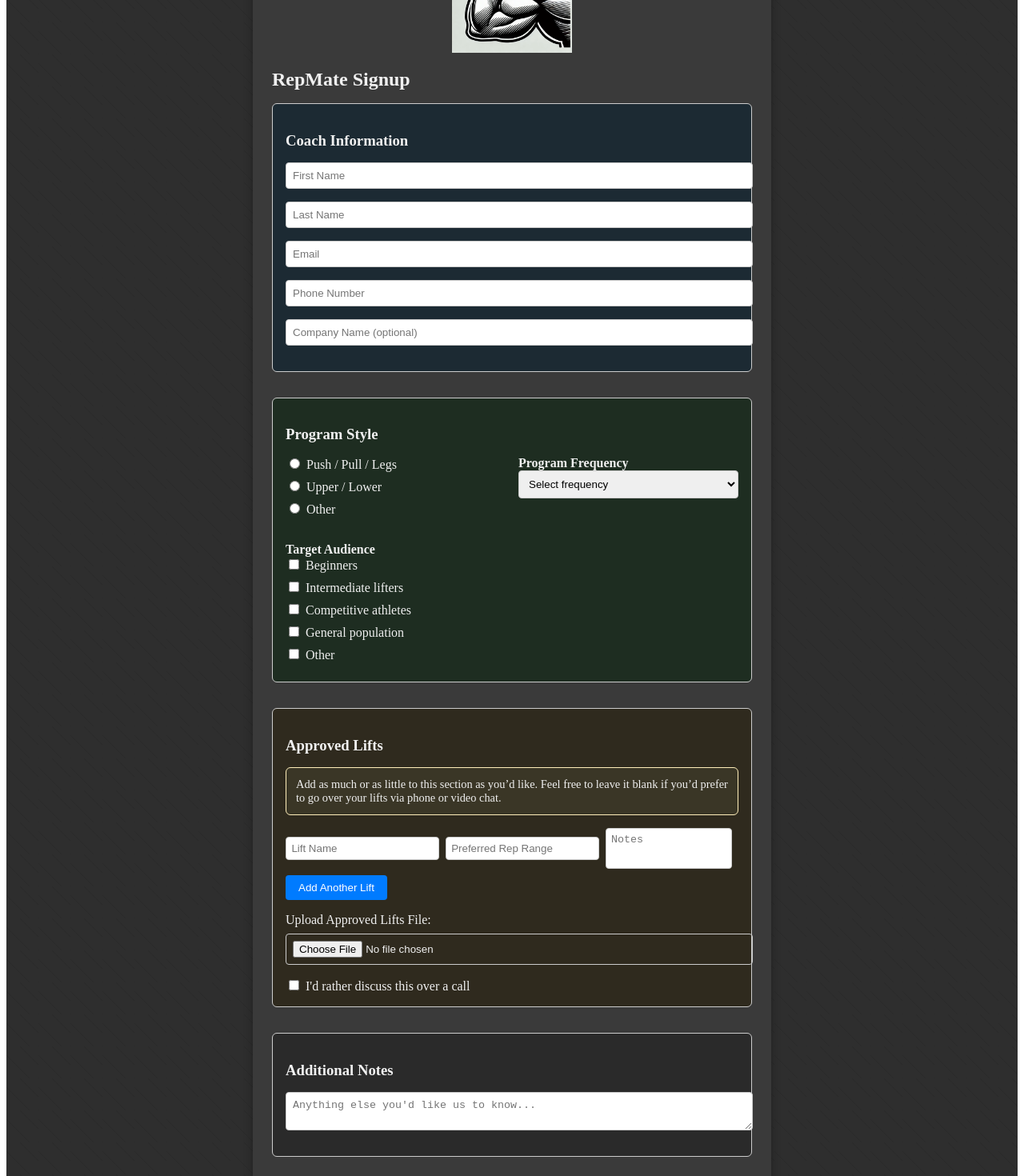
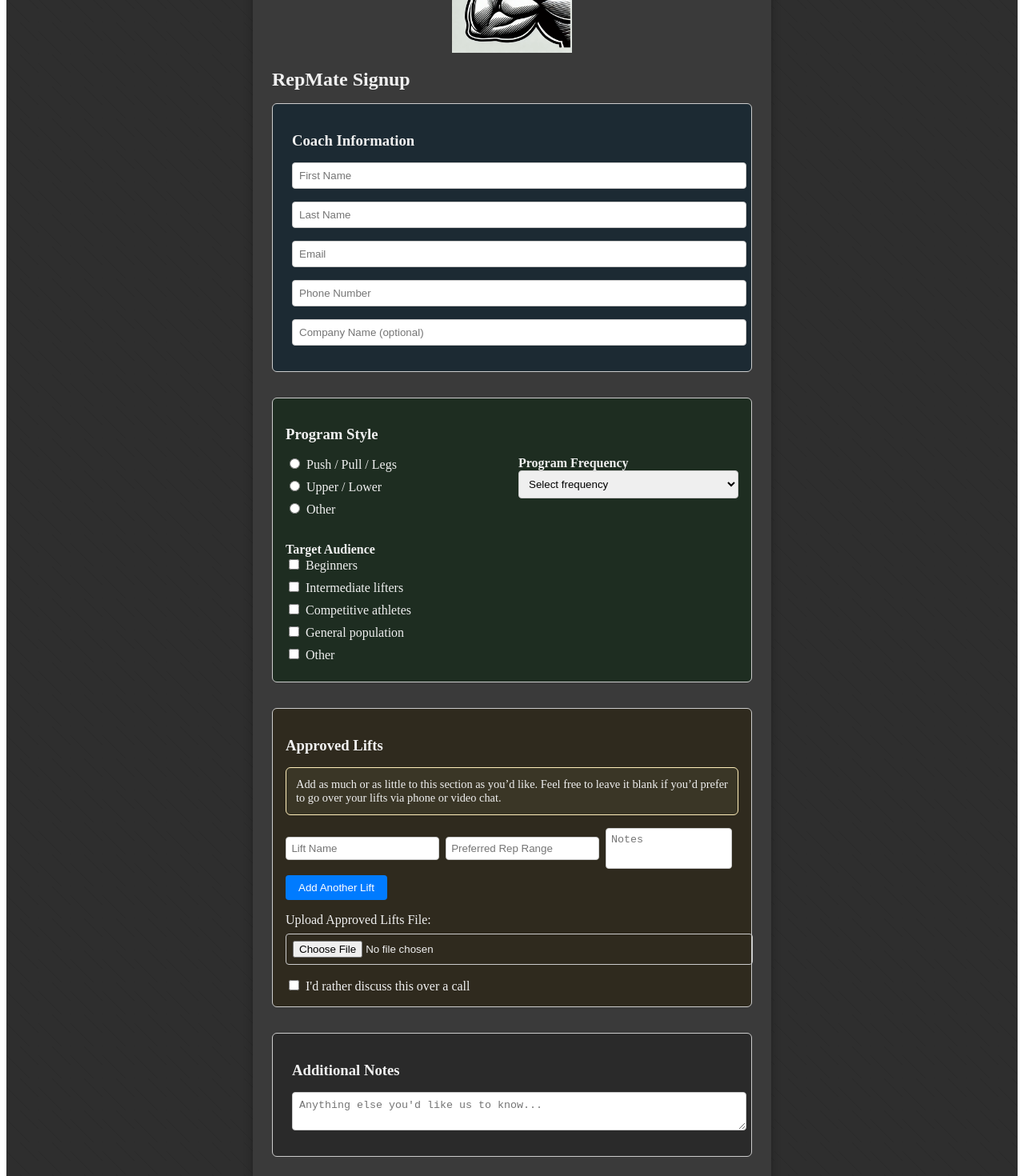
Before and after one commit to FroStatus/RepMate, a React (Create React App) app: page / in a window 1280 px wide. Shown: the part 140-1610 px from the top of the page at 80% size. Built offline with nearby package versions, Linux system fonts and the light colour scheme.

Commit message:
padding changes

```diff
--- a/src/App.js
+++ b/src/App.js
@@ -179,7 +179,7 @@
       <div
         style={{
           marginBottom: "2rem",
-          padding: "1rem",
+          padding: "1rem 1.5rem",
           border: "1px solid #ccc",
           borderRadius: "6px",
           backgroundColor: "#1c2a33",
@@ -456,7 +456,7 @@
       <div
         style={{
           marginBottom: "2rem",
-          padding: "1rem",
+          padding: "1rem 1.5rem",
           border: "1px solid #ccc",
           borderRadius: "6px",
           backgroundColor: "#2a2a2a",
```
